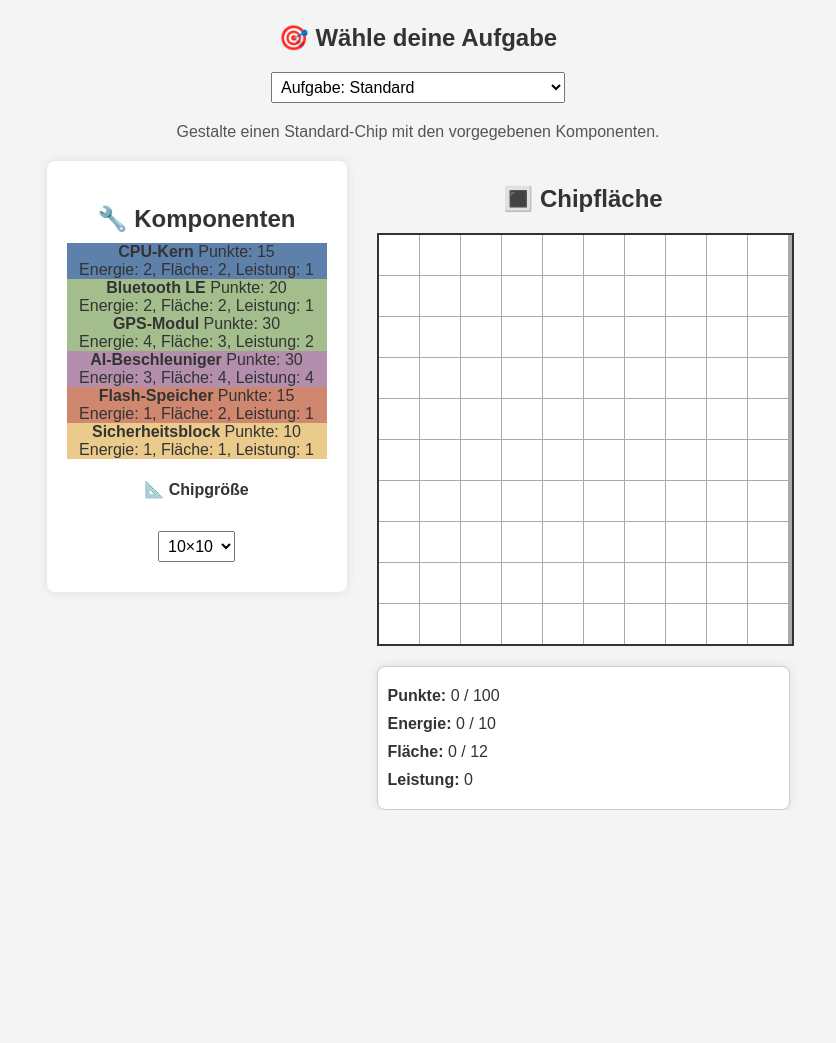
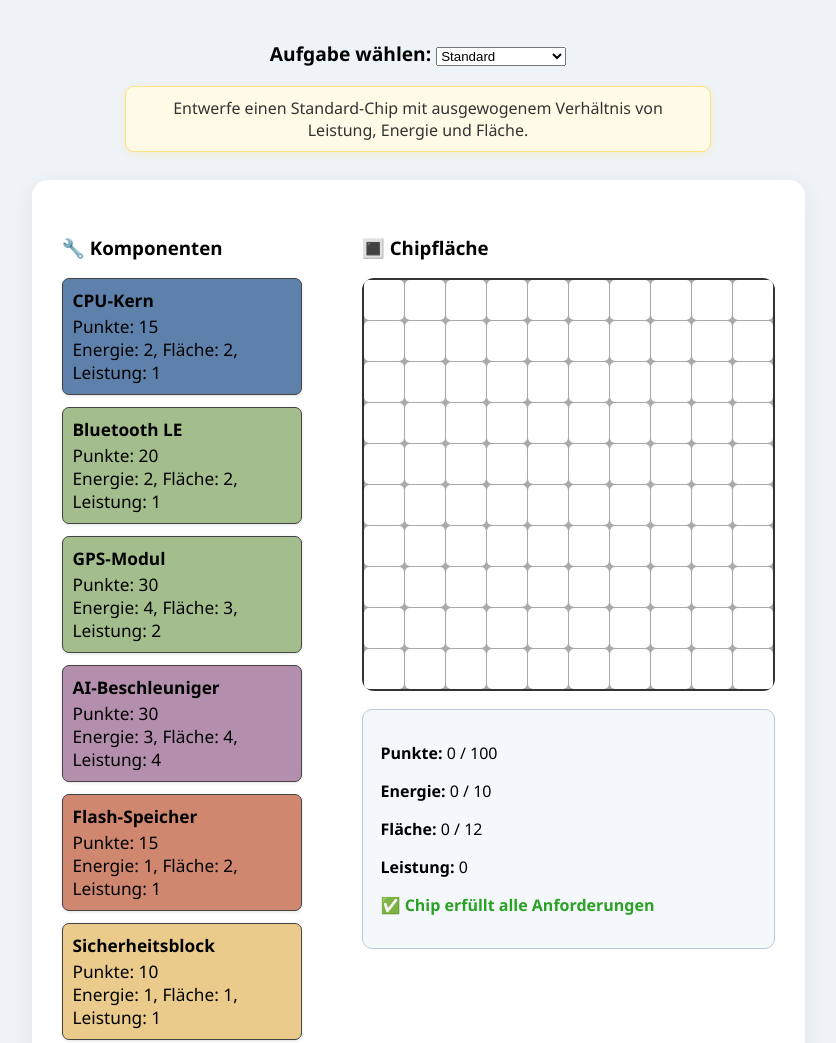
Before and after one commit to matthiasatims/cdgame, a plain HTML site: page index.html in a window 1280 px wide. Shown: the top 1043 px of the page, without its empty margins (222-1058 px from the left). Before the commit the page ends 810 px from the top, so only its background shows below. Drawn offline with Linux system fonts and the light colour scheme.

Commit message:
Bug fixing

```diff
--- a/index.html
+++ b/index.html
@@ -6,21 +6,13 @@
   <link rel="stylesheet" href="style.css">
 </head>
 <body>
-
-<div class="container">
-  <!-- Aufgabenbereich -->
-  <div class="task-selection">
-    <h3>🎯 Wähle deine Aufgabe</h3>
-    <select id="taskSelect">
-      <option value="task1">Aufgabe: Standard</option>
-      <option value="task2">Aufgabe: Hochleistungs-Chip</option>
-      <option value="task3">Aufgabe: Geringer Energieverbrauch</option>
-    </select>
-    <p id="taskDescription">Wähle eine Aufgabe, um mit dem Design deines Chips zu beginnen.</p>
+  <main>
+    <div class="task-selector">
+      <label for="taskSelect"><strong>Aufgabe wählen:</strong></label>
+      <select id="taskSelect"></select>
     </div>
-
-  <!-- Das Spiel -->
-  <div class="game-area">
+    <div id="taskDesc" class="task-desc"></div>
+    <div class="game-wrapper">
       <div class="sidebar">
         <h3>🔧 Komponenten</h3>
         <div id="componentList"></div>
@@ -31,7 +23,6 @@
           <option value="12">12×12</option>
         </select>
       </div>
-
       <div>
         <h3>🔳 Chipfläche</h3>
         <div id="chipGrid" class="grid-container"></div>
@@ -44,8 +35,7 @@
         </div>
       </div>
     </div>
-</div>
-
+  </main>
   <script src="script.js"></script>
 </body>
 </html>
--- a/script.js
+++ b/script.js
@@ -1,12 +1,24 @@
-// Aufgaben-Definition
+// Aufgaben mit Beschreibung und Budgets
 const tasks = {
-  task1: { name: "Standard", points: 100, energy: 10, area: 12, description: "Gestalte einen Standard-Chip mit den vorgegebenen Komponenten." },
-  task2: { name: "High Performance", points: 200, energy: 30, area: 20, description: "Erstelle einen High-Performance-Chip mit maximaler Leistung." },
-  task3: { name: "Low Power", points: 80, energy: 5, area: 10, description: "Design einen Chip mit minimalem Energieverbrauch." }
+  task1: {
+    name: "Standard",
+    desc: "Entwerfe einen Standard-Chip mit ausgewogenem Verhältnis von Leistung, Energie und Fläche.",
+    points: 100, energy: 10, area: 12
+  },
+  task2: {
+    name: "High Performance",
+    desc: "Maximiere die Leistung für High-Performance-Anwendungen. Großes Budget, aber auch anspruchsvoll.",
+    points: 200, energy: 30, area: 20
+  },
+  task3: {
+    name: "Low Power",
+    desc: "Baue einen Chip für besonders niedrigen Energieverbrauch und kleine Fläche.",
+    points: 80, energy: 5, area: 10
+  }
 };
 let currentTask = tasks.task1;
 
-// Komponenten-Definition
+// Komponenten
 const components = [
   { name: "CPU-Kern", shortName: "CPU", points: 15, energy: 2, area: 2, perf: 1, tag: "cpu", width: 2, height: 1 },
   { name: "Bluetooth LE", shortName: "BT", points: 20, energy: 2, area: 2, perf: 1, tag: "com", width: 2, height: 1 },
@@ -21,36 +33,43 @@ let grid = [];
 let placedComponents = [];
 let uniqueId = 1;
 
-// DOM-Elemente
+// DOM
 const gridEl = document.getElementById('chipGrid');
 const componentList = document.getElementById('componentList');
 const sizeSelect = document.getElementById('gridSizeSelect');
 const taskSelect = document.getElementById('taskSelect');
-const taskDescriptionEl = document.getElementById('taskDescription');
-const pointsMaxEl = document.getElementById("pointsMax");
-const energyMaxEl = document.getElementById("energyMax");
-const areaMaxEl = document.getElementById("areaMax");
+const taskDescEl = document.getElementById('taskDesc');
 
-// Aufgabe wechseln
-taskSelect.addEventListener("change", () => {
-  currentTask = tasks[taskSelect.value];
-  updateStats();
-  updateTaskDescription();
-  updateBudgetLabels();
-});
-
-// Aufgabentext und Budget aktualisieren
-function updateTaskDescription() {
-  taskDescriptionEl.textContent = currentTask.description;
+// ----------- Aufgaben-Auswahl aufbauen -----------
+if (taskSelect) {
+  taskSelect.innerHTML = "";
+  for (const [key, t] of Object.entries(tasks)) {
+    const opt = document.createElement("option");
+    opt.value = key;
+    opt.textContent = t.name;
+    taskSelect.appendChild(opt);
+  }
+  taskSelect.value = "task1";
+  taskSelect.addEventListener("change", () => {
+    currentTask = tasks[taskSelect.value];
+    updateStats();
+    updateBudgetLabels();
+    updateTaskDesc();
+  });
 }
 
+function updateTaskDesc() {
+  if (taskDescEl && currentTask) {
+    taskDescEl.textContent = currentTask.desc;
+  }
+}
 function updateBudgetLabels() {
-  pointsMaxEl.textContent = currentTask.points;
-  energyMaxEl.textContent = currentTask.energy;
-  areaMaxEl.textContent = currentTask.area;
+  document.getElementById("pointsMax").textContent = currentTask.points;
+  document.getElementById("energyMax").textContent = currentTask.energy;
+  document.getElementById("areaMax").textContent = currentTask.area;
 }
 
-// Komponenten-Liste rendern
+// ----------- Komponentenliste rendern -----------
 function renderComponentList() {
   componentList.innerHTML = '';
   components.forEach((comp, i) => {
@@ -69,6 +88,7 @@ function renderComponentList() {
   });
 }
 
+// ----------- Spielfeld/GRID bauen -----------
 function buildGrid() {
   grid = [];
   gridEl.innerHTML = '';
@@ -90,12 +110,14 @@ function buildGrid() {
   }
 }
 
+// ----------- Farben je Komponententyp -----------
 function getColor(tag) {
   return {
     cpu: "#5e81ac", com: "#a3be8c", ai: "#b48ead", sec: "#ebcb8b", mem: "#d08770"
   }[tag] || "#d8dee9";
 }
 
+// ----------- Drag & Drop Handling -----------
 function handleDrop(e) {
   const index = parseInt(e.dataTransfer.getData("compIndex"));
   const comp = components[index];
@@ -163,6 +185,7 @@ function removeComponent(instanceId) {
   updateStats();
 }
 
+// ----------- Statistiken & Budget ----------
 function updateStats() {
   let points = 0, energy = 0, area = 0, perf = 0;
   placedComponents.forEach(c => {
@@ -188,7 +211,7 @@ function updateStats() {
       : `<span class="warning">${messages.join("<br>")}</span>`;
 }
 
-// Chipgröße ändern
+// ----------- Chipgröße ändern (Dropdown) ----------
 sizeSelect.addEventListener("change", () => {
   gridSize = parseInt(sizeSelect.value);
   rerender();
@@ -206,8 +229,9 @@ function rerender() {
   updateStats();
 }
 
-// Initialisierung
+// ----------- Initialisierung ----------
 renderComponentList();
 buildGrid();
-updateTaskDescription();
 updateBudgetLabels();
+updateTaskDesc();
+updateStats();
--- a/style.css
+++ b/style.css
@@ -1,50 +1,69 @@
-/* Grundlegende Einstellungen */
 body {
-  font-family: Arial, sans-serif;
-  background-color: #f4f4f4;
   margin: 0;
   padding: 0;
-  display: flex;
-  justify-content: center;
-  align-items: center;
-  min-height: 100vh;
-  color: #333;
+  font-family: 'Segoe UI', Arial, sans-serif;
+  background: #eef3f8;
 }
 
-.container {
-  width: 80%;
-  max-width: 1200px;
-  text-align: center;
+main {
+  display: flex;
+  flex-direction: column;
+  align-items: center;
+  justify-content: flex-start;
+  min-height: 100vh;
+  padding: 40px 0 20px 0;
 }
 
-.task-selection {
-  margin-bottom: 20px;
+.task-selector {
+  margin-bottom: 10px;
+  font-size: 1.2rem;
 }
 
-h3 {
-  font-size: 24px;
-  margin-bottom: 10px;
+.task-desc {
+  font-size: 1rem;
+  color: #333;
+  background: #fffbe7;
+  border: 1px solid #ffe082;
+  border-radius: 9px;
+  margin-bottom: 28px;
+  padding: 10px 22px;
+  min-width: 340px;
+  max-width: 540px;
+  text-align: center;
+  box-shadow: 0 2px 10px 0 #ffe08255;
 }
 
-select, p {
-  font-size: 16px;
-  margin: 10px 0;
-}
-
-/* Design für das Spielbereich */
-.game-area {
+.game-wrapper {
   display: flex;
+  gap: 60px;
   justify-content: center;
-  gap: 30px;
   align-items: flex-start;
+  background: #fff;
+  border-radius: 16px;
+  box-shadow: 0 6px 24px 0 #3331;
+  padding: 36px 30px 36px 30px;
 }
 
 .sidebar {
-  width: 260px;
-  background: #ffffff;
-  padding: 20px;
-  border-radius: 8px;
-  box-shadow: 0 0 10px rgba(0, 0, 0, 0.1);
+  min-width: 220px;
+  max-width: 240px;
+}
+
+.component {
+  padding: 10px;
+  margin-bottom: 12px;
+  background: #88c0d0;
+  border: 1px solid #444;
+  border-radius: 7px;
+  cursor: grab;
+  user-select: none;
+  box-shadow: 0 1px 3px #3332;
+  font-size: 1.08em;
+}
+
+.component strong {
+  display: block;
+  margin-bottom: 3px;
 }
 
 .grid-container {
@@ -52,12 +71,9 @@ select, p {
   gap: 1px;
   background: #aaa;
   border: 2px solid #333;
+  border-radius: 12px;
   position: relative;
-  max-width: 600px;
-  width: 100%;
-  grid-template-columns: repeat(10, 40px);
-  grid-template-rows: repeat(10, 40px);
-  margin-top: 20px;
+  margin-bottom: 18px;
 }
 
 .cell {
@@ -65,61 +81,46 @@ select, p {
   width: 40px;
   height: 40px;
   position: relative;
+  border-radius: 5px;
+  font-size: 15px;
+  display: flex;
+  align-items: center;
+  justify-content: center;
+  text-align: center;
+  overflow: hidden;
   cursor: pointer;
 }
 
 .placed {
-  font-size: 12px;
-  text-align: center;
-  color: black;
-  display: flex;
-  justify-content: center;
-  align-items: center;
-  background: #c0c0c0;
-  border-radius: 4px;
+  color: #222;
+  font-weight: bold;
+  font-size: 14px;
 }
 
-/* Für die Statistiken */
 .stats {
-  margin-top: 20px;
-  background: #fff;
-  padding: 10px;
-  border: 1px solid #ccc;
-  box-shadow: 0 0 10px rgba(0, 0, 0, 0.1);
-  border-radius: 8px;
-  text-align: left;
-}
-
-#taskDescription {
-  font-size: 16px;
-  color: #555;
-  margin-top: 10px;
-}
-
-select {
-  padding: 5px;
-  font-size: 16px;
-}
-
-button {
-  background-color: #4CAF50;
-  color: white;
-  padding: 10px 20px;
-  border: none;
-  cursor: pointer;
-  font-size: 16px;
-  border-radius: 4px;
-  margin-top: 10px;
-}
-
-button:hover {
-  background-color: #45a049;
-}
-
-.ok {
-  color: green;
+  margin-top: 12px;
+  font-size: 1rem;
+  background: #f4f8fb;
+  padding: 16px 18px;
+  border: 1px solid #bcc9db;
+  border-radius: 10px;
+  min-width: 260px;
 }
 
 .warning {
-  color: red;
+  color: #bf2626;
+  font-weight: bold;
 }
+.ok {
+  color: #29a122;
+  font-weight: bold;
+}
+
+select, input {
+  margin-bottom: 10px;
+}
+
+input[type="number"] {
+  width: 60px;
+  font-size: 1em;
+}
```
Lines whose indentation alone changed are shown as unchanged.
